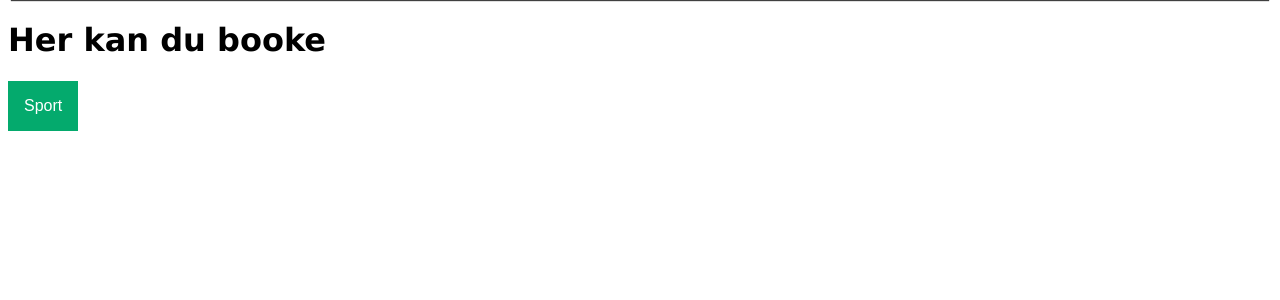
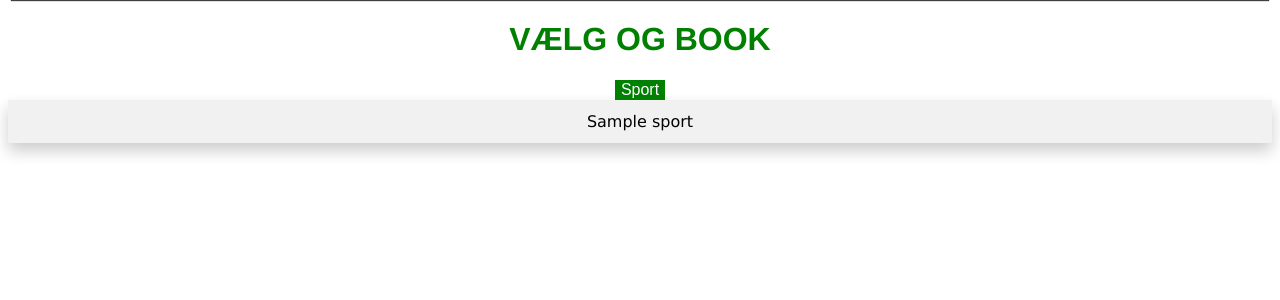
Before and after one commit to NikolaiLi/Weserve, a Python web app: template templates/book.html in a window 1280 px wide. Shown: the part 143-443 px from the top of the page. Run offline with Jinja, Linux system fonts and the light colour scheme; the template is opened without the code that fills it: most values are stand-ins (such as "Sample title", 1, 10 or a date in 2020).

Commit message:
book css

```diff
--- a/static/style.css
+++ b/static/style.css
@@ -34,25 +34,23 @@
   margin: 0px;
 }
 .dropbtn {
-  background-color: #04AA6D;
+  background-color: green;
   color: white;
-  padding: 16px;
   font-size: 16px;
   border: none;
+  text-align: center;
 }
 
 .dropdown {
-  position: relative;
-  display: inline-block;
+  text-align: center;
 }
 
 .dropdown-content {
-  display: none;
-  position: absolute;
   background-color: #f1f1f1;
   min-width: 160px;
   box-shadow: 0px 8px 16px 0px rgba(0,0,0,0.2);
   z-index: 1;
+  text-align: center;
 }
 
 .dropdown-content a {
@@ -60,13 +58,19 @@
   padding: 12px 16px;
   text-decoration: none;
   display: block;
+  text-align: center;
 }
 
-.dropdown-content a:hover {background-color: #ddd;}
+.dropdown-content a:hover
+{
+  background-color: #ddd;
+}
 
-.dropdown:hover .dropdown-content {display: block;}
-
-.dropdown:hover .dropbtn {background-color: #3e8e41;}
+.dropdown:hover .dropdown-content
+{
+  display: block;
+  text-align: center;
+}
 
 .signup-box
 {
@@ -199,3 +203,11 @@ body {font-family: Verdana, sans-serif;}
 {
   color: red;
 }
+
+.bookoverskrift
+{
+  text-align: center;
+  color: green;
+  font-family:'Franklin Gothic Medium', 'Arial Narrow', Arial, sans-serif;
+  font-size: medium;
+}
--- a/templates/book.html
+++ b/templates/book.html
@@ -2,9 +2,9 @@
 
 <html>
     <body>
-        <h1>Her kan du booke</h1>
-
-
+        <div class="bookoverskrift">
+        <h1>VÆLG OG BOOK</h1>
+        </div>
 
     <div class="dropdown">
         <button class="dropbtn">Sport</button>
```
